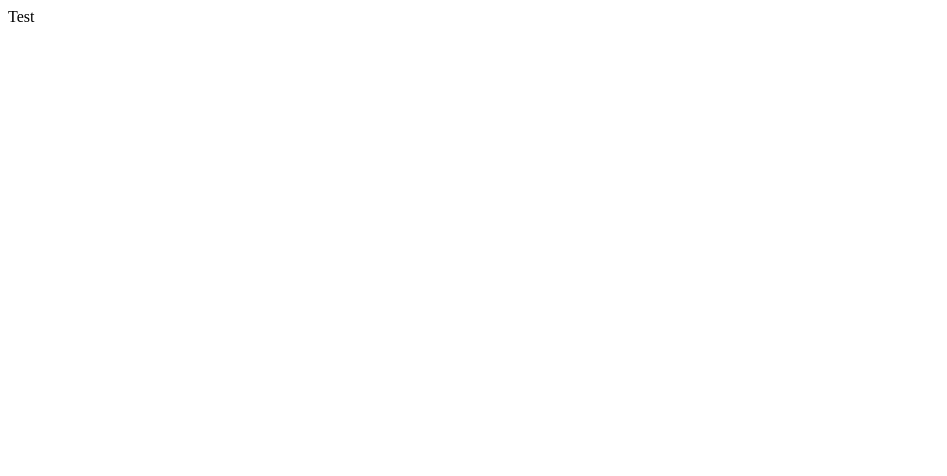
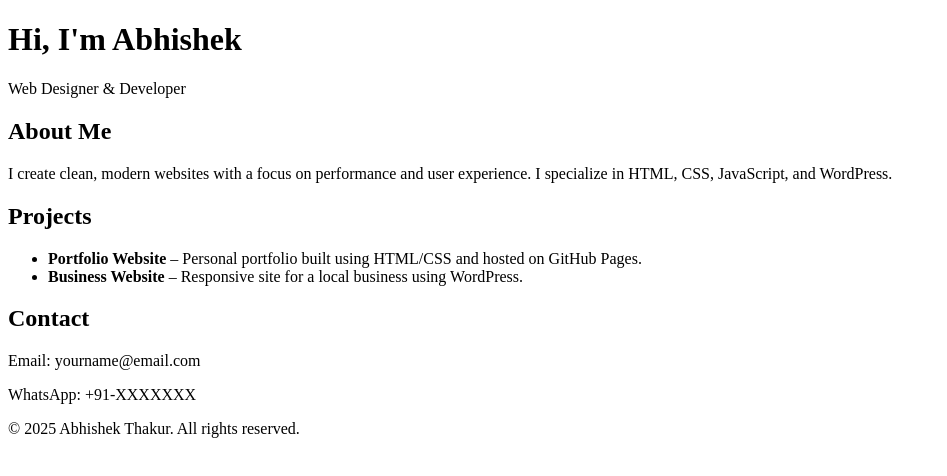
Before and after one commit to designer-abhishek/github.io, a plain HTML site: page index.html in a window 1280 px wide. Shown: the whole page, without its empty margins (0-947 px from the left). Drawn offline with Linux system fonts and the light colour scheme.

Commit message:
Update index.html

```diff
--- a/index.html
+++ b/index.html
@@ -1 +1,38 @@
-Test
+<!DOCTYPE html>
+<html lang="en">
+<head>
+  <meta charset="UTF-8" />
+  <meta name="viewport" content="width=device-width, initial-scale=1.0"/>
+  <title>Abhishek | Portfolio</title>
+  <link rel="stylesheet" href="style.css" />
+</head>
+<body>
+  <header>
+    <h1>Hi, I'm Abhishek</h1>
+    <p>Web Designer & Developer</p>
+  </header>
+
+  <section class="about">
+    <h2>About Me</h2>
+    <p>I create clean, modern websites with a focus on performance and user experience. I specialize in HTML, CSS, JavaScript, and WordPress.</p>
+  </section>
+
+  <section class="projects">
+    <h2>Projects</h2>
+    <ul>
+      <li><strong>Portfolio Website</strong> – Personal portfolio built using HTML/CSS and hosted on GitHub Pages.</li>
+      <li><strong>Business Website</strong> – Responsive site for a local business using WordPress.</li>
+    </ul>
+  </section>
+
+  <section class="contact">
+    <h2>Contact</h2>
+    <p>Email: yourname@email.com</p>
+    <p>WhatsApp: +91-XXXXXXX</p>
+  </section>
+
+  <footer>
+    <p>© 2025 Abhishek Thakur. All rights reserved.</p>
+  </footer>
+</body>
+</html>
```
